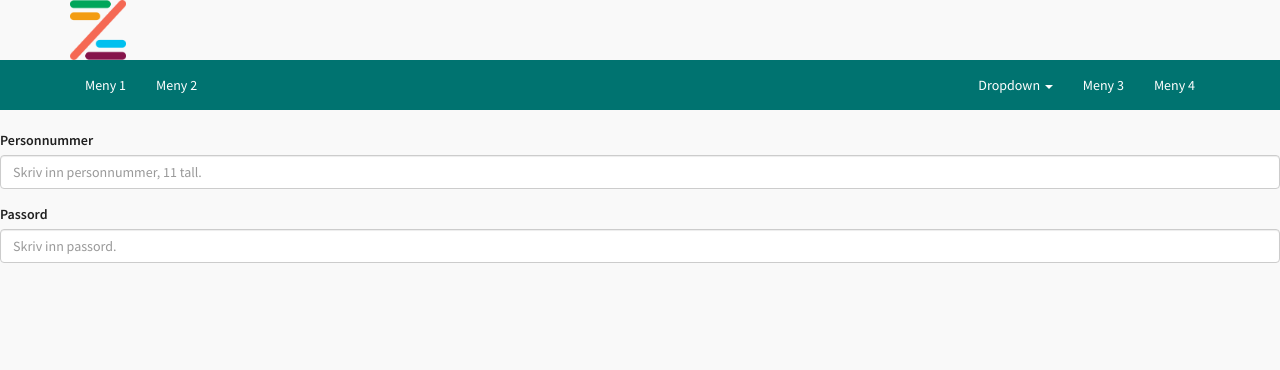
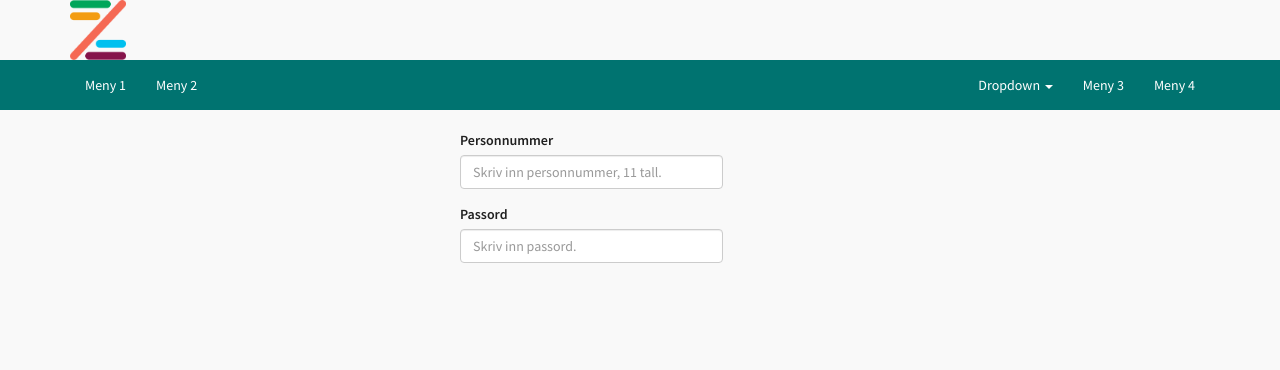
Before and after one commit to Bragalund/DNB-Z, a PHP site: page /login.php in a window 1280 px wide. Shown: the top 370 px of the page. Run offline with PHP 8.4, Linux system fonts and the light colour scheme; data that the repository does not hold is empty.

Commit message:
Fixed and centered login

```diff
--- a/login.php
+++ b/login.php
@@ -32,6 +32,9 @@
         require_once("assets/common/inc/navbar.php");
     ?>
 
+    <div class="container">
+      <div class="row">
+        <div class="col-sm-3 col-sm-offset-4">
           <form class="" action="" method="post">
             <div class="form-group">
             	<label for="user">Personnummer</label>
@@ -45,17 +48,8 @@
             	<!--<span class="text-danger"><?=$passError?></span>-->
             </div>
           </form>
-
-    <main>
-
-
-
-    </main>
-
-
-
-
-
+        </div>
+      </div>
     </div><!-- /container -->
 
 
```
Lines whose indentation alone changed are shown as unchanged.
